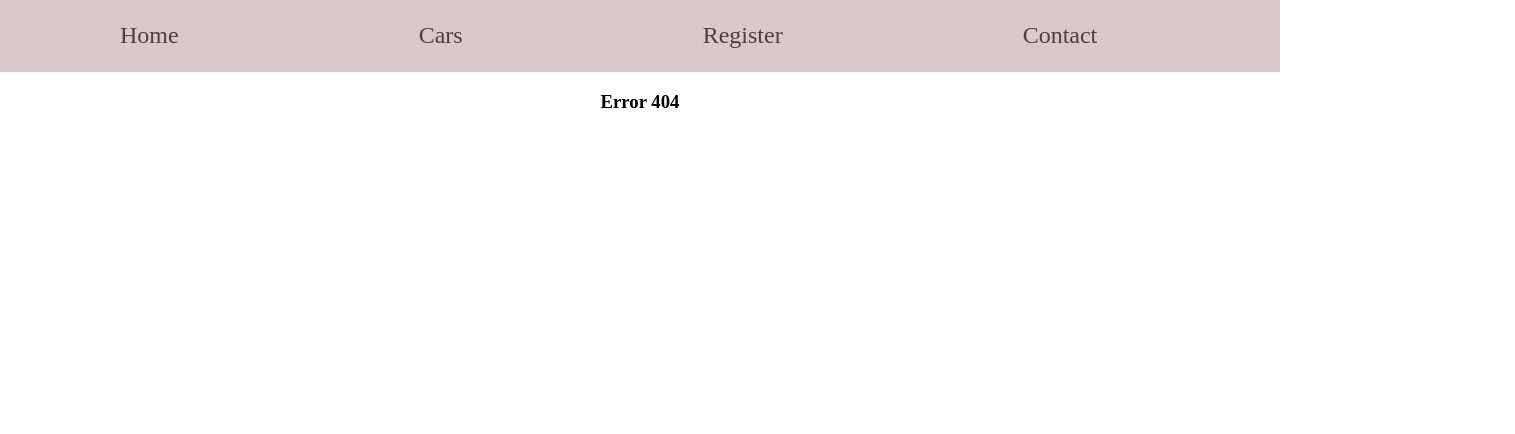
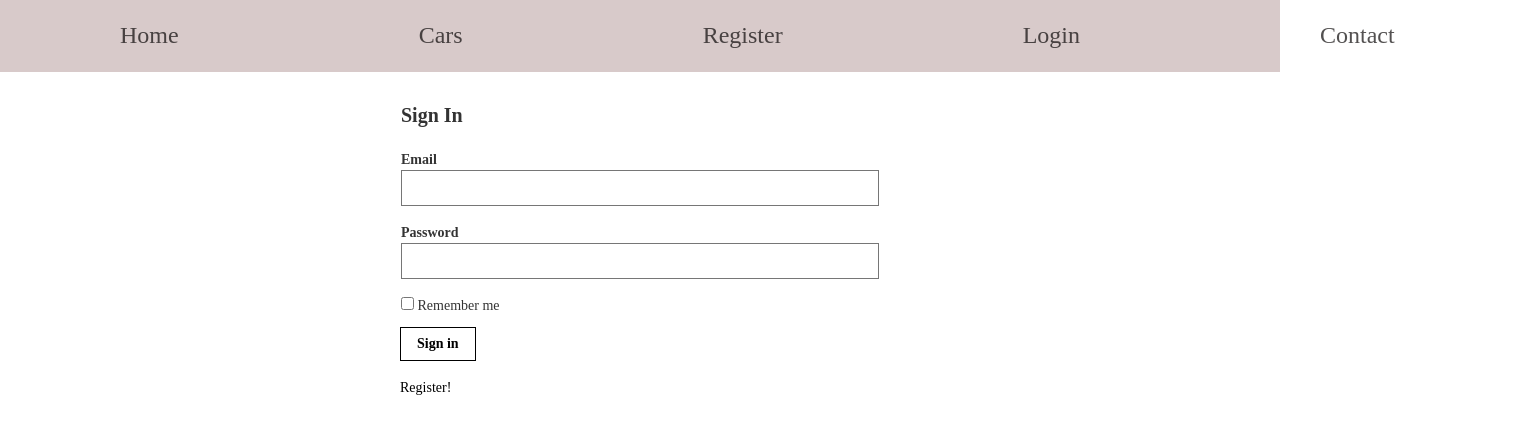
Before and after one commit to eugenGirlescu/Inchirieri-masini, a React app: page /login in a window 1280 px wide. Before the commit this address led to /PageNotFound. Shown: the whole page, 1515 px wide, since content can reach past the window. Built offline with nearby package versions, Linux system fonts and the light colour scheme.

Commit message:
login change

```diff
--- a/src/components/App.js
+++ b/src/components/App.js
@@ -6,6 +6,7 @@ import Cars from './Cars';
 import Contact from './Contact';
 import Register from './Register';
 import PageNotFound from './PageNotFound';
+import Login from './Login';
 import './Nav.css';
 import 'tachyons';
 
@@ -20,6 +21,7 @@ function App() {
             <Route exact path ='/cars' component ={Cars} />
             <Route exact path ='/contact' component ={Contact} />
             <Route exact  path ='/register' component = {Register} />
+            <Route exact  path ='/login' component = {Login} />
             <Route exact path = '/pageNotFound' component ={PageNotFound} />
             <Redirect to ='/PageNotFound' />
           </Switch>
--- /dev/null
+++ b/src/components/Login.js
@@ -0,0 +1,34 @@
+import React from 'react';
+import './Login.css';
+import {Link} from 'react-router-dom';
+
+class Login extends React.Component {
+    render() {
+        return (
+            <main class="pa4 black-80">
+  <form class="measure center">
+    <fieldset id="sign_up" class="ba b--transparent ph0 mh0">
+      <legend class="f4 fw6 ph0 mh0">Sign In</legend>
+      <div class="mt3">
+        <label class="db fw6 lh-copy f6" for="email-address">Email</label>
+        <input class="pa2 input-reset ba bg-transparent hover-bg-black hover-white w-100" type="email" name="email-address"  id="email-address"/>
+      </div>
+      <div class="mv3">
+        <label class="db fw6 lh-copy f6" for="password">Password</label>
+        <input class="b pa2 input-reset ba bg-transparent hover-bg-black hover-white w-100" type="password" name="password"  id="password"/>
+      </div>
+      <label class="pa0 ma0 lh-copy f6 pointer"><input type="checkbox"/> Remember me</label>
+    </fieldset>
+    <div class="">
+      <input class="b ph3 pv2 input-reset ba b--black bg-transparent grow pointer f6 dib" type="submit" value="Sign in"/>
+    </div>
+    <div class="lh-copy mt3">
+     <Link to = '/register' class="f6 link dim black db">Register!</Link>
+    </div>
+  </form>
+</main>
+
+        );
+    }
+}
+export default Login;
--- a/src/components/Nav.js
+++ b/src/components/Nav.js
@@ -8,7 +8,7 @@ class Nav extends React.Component {
 
             <nav className ="display">
                 <ul className ="nav-links">
-                    <Link to = '/'>
+                    <Link  to = '/'>
                     <li>Home</li>
                     </Link>
                     <Link to ='/cars'>
@@ -16,6 +16,9 @@ class Nav extends React.Component {
                     </Link>
                     <Link to = '/register'>
                     <li>Register</li>
+                    </Link>
+                    <Link to = '/login'>
+                    <li>Login</li>
                     </Link>
                     <Link to = '/contact'>
                     <li>Contact</li>
--- a/src/components/Register.css
+++ b/src/components/Register.css
@@ -1,7 +1,7 @@
 
 
 button{
-    color: rgb(0, 119, 255);
+    color: white;
     background-color: rgb(169, 171, 185);
     padding: 16px 20px;
     margin: 8px 0;
@@ -10,6 +10,7 @@ button{
 
     opacity: 0.9;
 }
-.name{
-    color: red;
+.btn{
+background:white;
+padding: 20px;
 }
--- a/src/components/Register.js
+++ b/src/components/Register.js
@@ -1,6 +1,7 @@
 import React from 'react';
 import './Register.css';
 import { Form, Input, Button, Checkbox } from 'antd';
+import {Link} from 'react-router-dom';
 
 const layout = {
   labelCol: {
@@ -122,6 +123,12 @@ class Register extends React.Component {
         <Form.Item {...tailLayout}>
           <Button type="primary" htmlType="submit">
             Register
+          </Button >
+          <Button className = 'btn' htmlType="submit">
+            <Link to = '/login'>
+            Log in
+            </Link>
+
           </Button>
         </Form.Item>
       </Form>
```
Also changed, not shown: src/components/Login.css (added).
